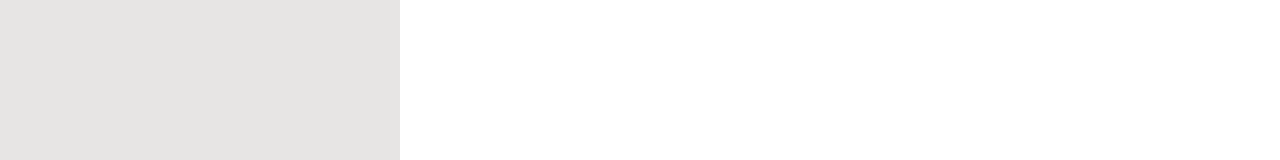
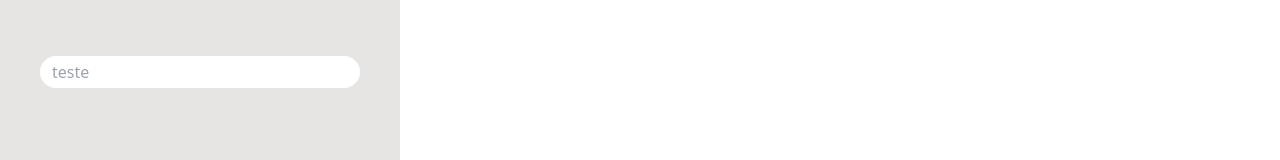
Before and after one commit to edgarrps/gmaps, a Next.js app: page / in a window 1280 px wide. Shown: the top 160 px of the page. Built offline with nearby package versions, Linux system fonts and the light colour scheme.

Commit message:
rendered the first input component

```diff
--- a/src/components/Form.tsx
+++ b/src/components/Form.tsx
@@ -2,6 +2,8 @@ import Input from "./Input"
 
 export default function Form () {
     return(
-<></>
+    <form className='grid place-items-center space-y-5 pt-10'>
+        <Input type='text' placeholder='teste' className='mt-4 rounded-full pl-3 w-80 h-8' />
+    </form>
     )
 }
```
